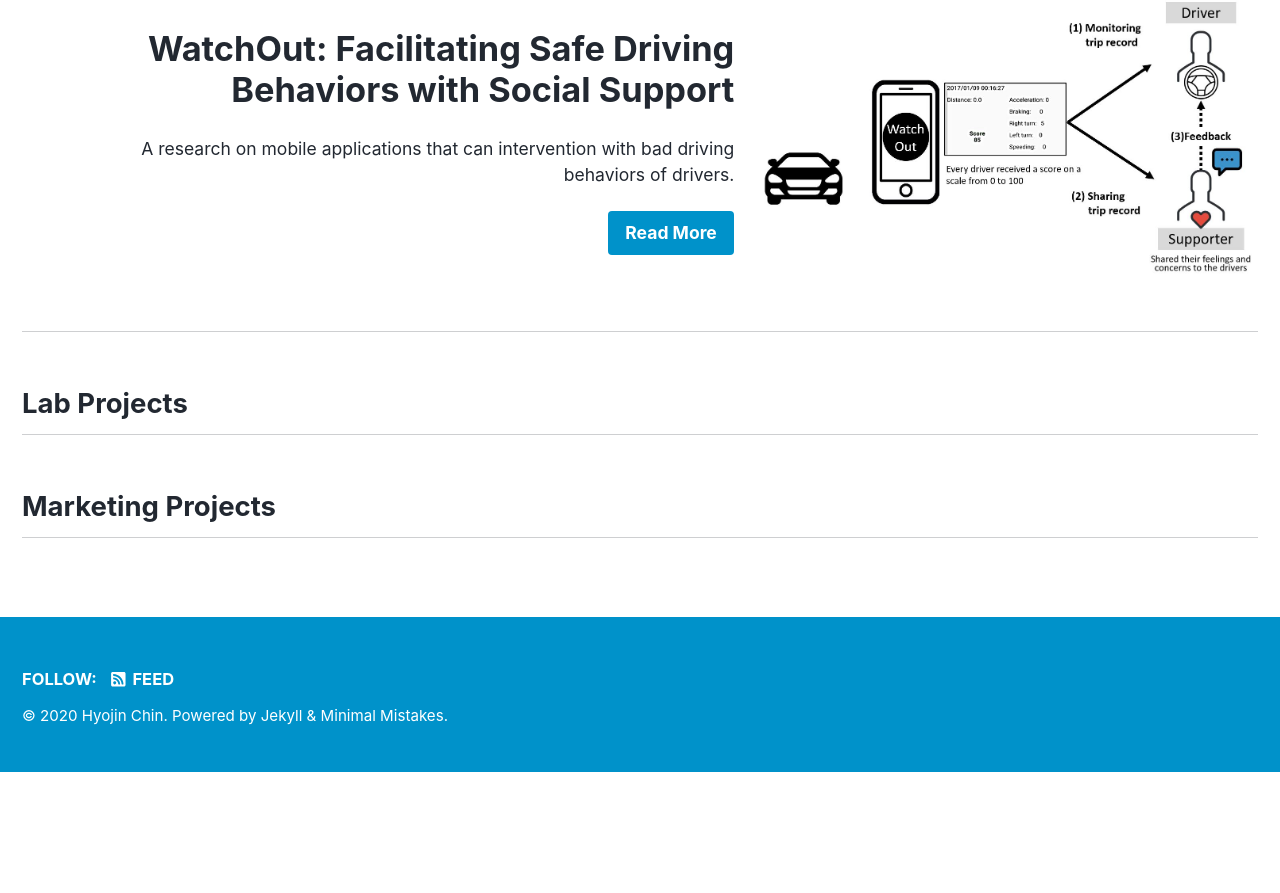
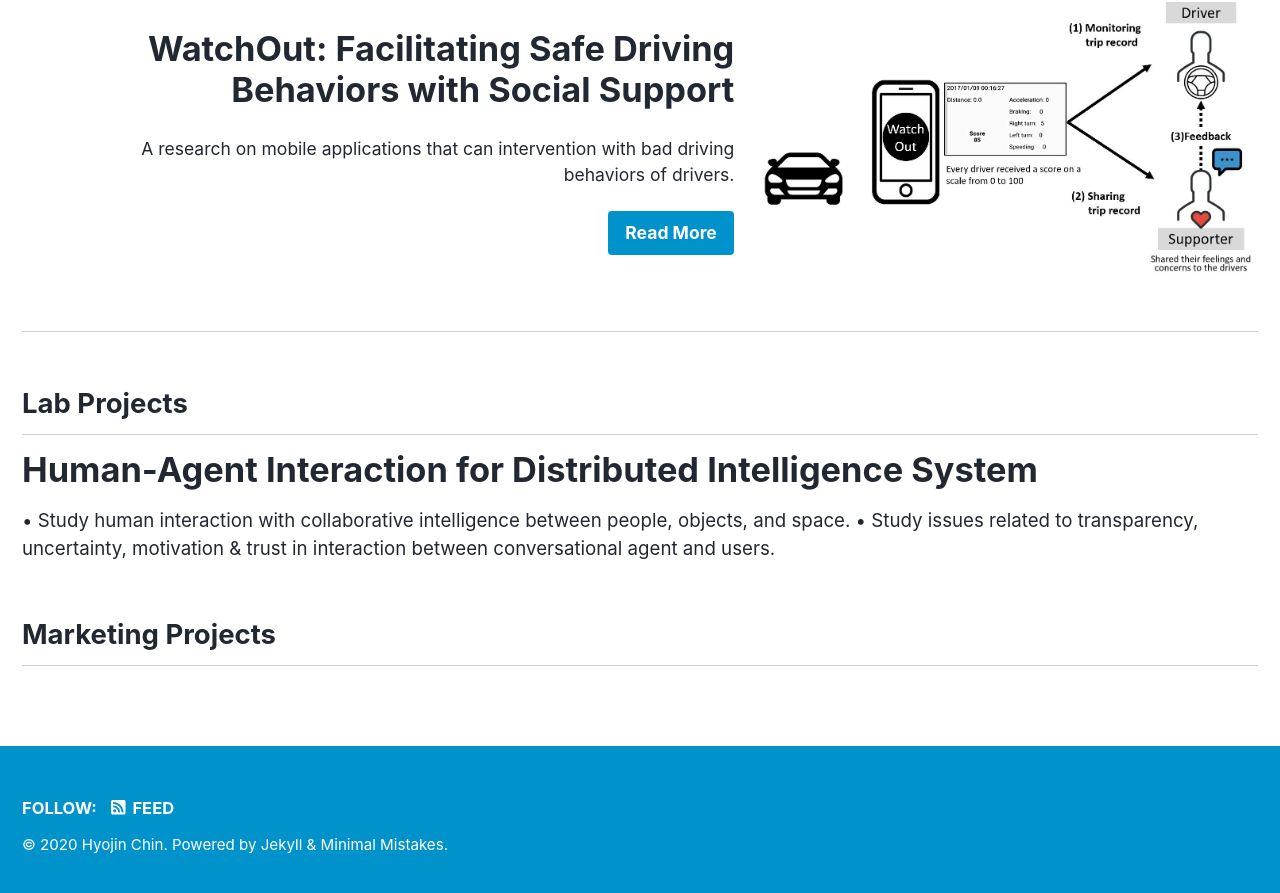
Before and after one commit to tesschin/tesschin.github.io, a Jekyll site: the page built from _pages/projects_index.md, in a window 1280 px wide and 900 px high, scrolled down 1237 px. Shown: the top 893 px of the window. Built offline with Jekyll 4.4.1, drawn with Linux system fonts in a browser that asks for light colours; nearby versions of some CDN libraries; before the commit the page ends 2009 px from its top, so only the background shows below that.

Commit message:
Update projects_index.md

```diff
--- a/_pages/projects_index.md
+++ b/_pages/projects_index.md
@@ -54,6 +54,9 @@ driving_project:
 <!--{% include feature_row id="wowproject" type="right" %}-->
 
 <!--{% include feature_row %}-->
+# Human-Agent Interaction for Distributed Intelligence System
+• Study human interaction with collaborative intelligence between people, objects, and space.
+• Study issues related to transparency, uncertainty, motivation & trust in interaction between conversational agent and users.
 
 
 ## Marketing Projects
```
